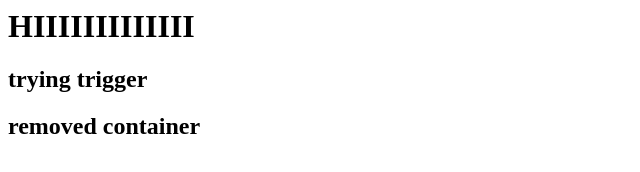
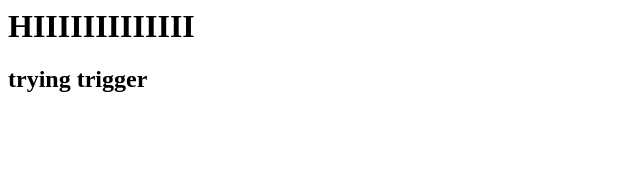
Before and after one commit to amolkalugade/Git_Training_v3, a plain HTML site: page index.html in a window 1280 px wide. Shown: the whole page, without its empty margins (0-640 px from the left). Drawn offline with Linux system fonts and the light colour scheme.

Commit message:
26/1/22_2

```diff
--- a/index.html
+++ b/index.html
@@ -1,7 +1,7 @@
 <html>
 	<h1> HIIIIIIIIIIIII </h1>
 	<h2> trying trigger </h2>
-	<h2> removed container </h2>
+
 
 
 
```
